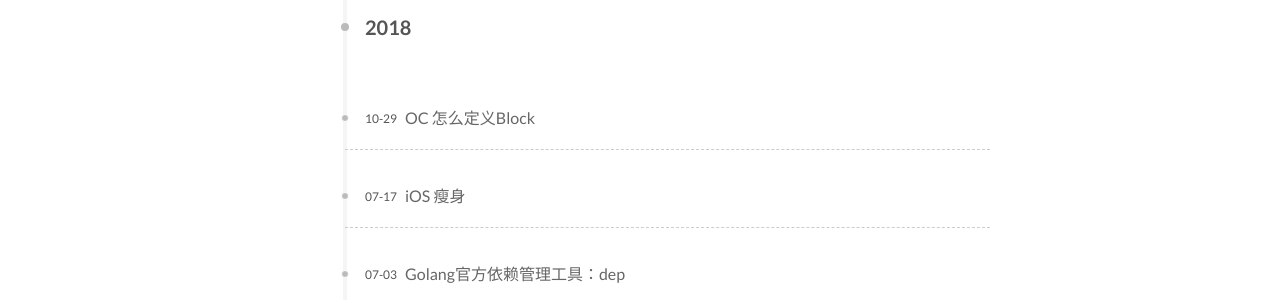
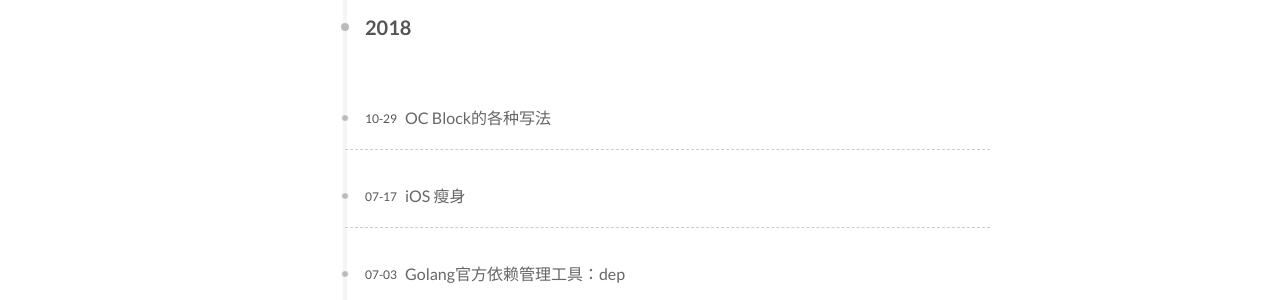
Before and after one commit to xtcmoons/xtcmoons.github.io, a Jekyll site: the page built from archives/index.html, in a window 1280 px wide. Shown: the part 377-677 px from the top of the page. Built offline with Jekyll 4.4.1, drawn with Linux system fonts in a browser that asks for light colours.

Commit message:
add fuckingblocksyntax
add fuckingblocksyntax

```diff
--- a/_posts/iOS/2018-10-29-OC-Block.md
+++ b/_posts/iOS/2018-10-29-OC-Block.md
@@ -1,6 +1,6 @@
 ---
-title: OC 怎么定义Block
-description: OC 怎么定义Block
+title: OC Block的各种写法
+description: OC Block的各种写法
 categories:
  - iOS
 tags:
```
